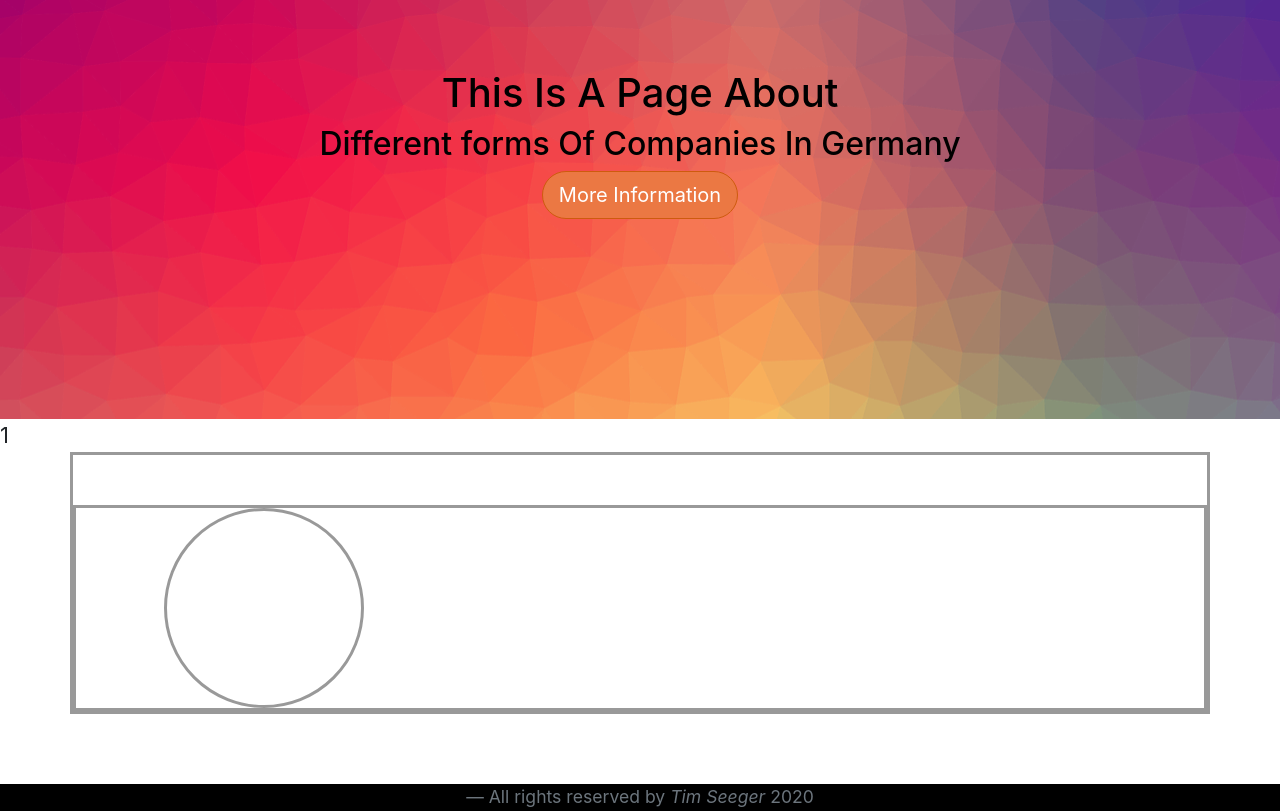
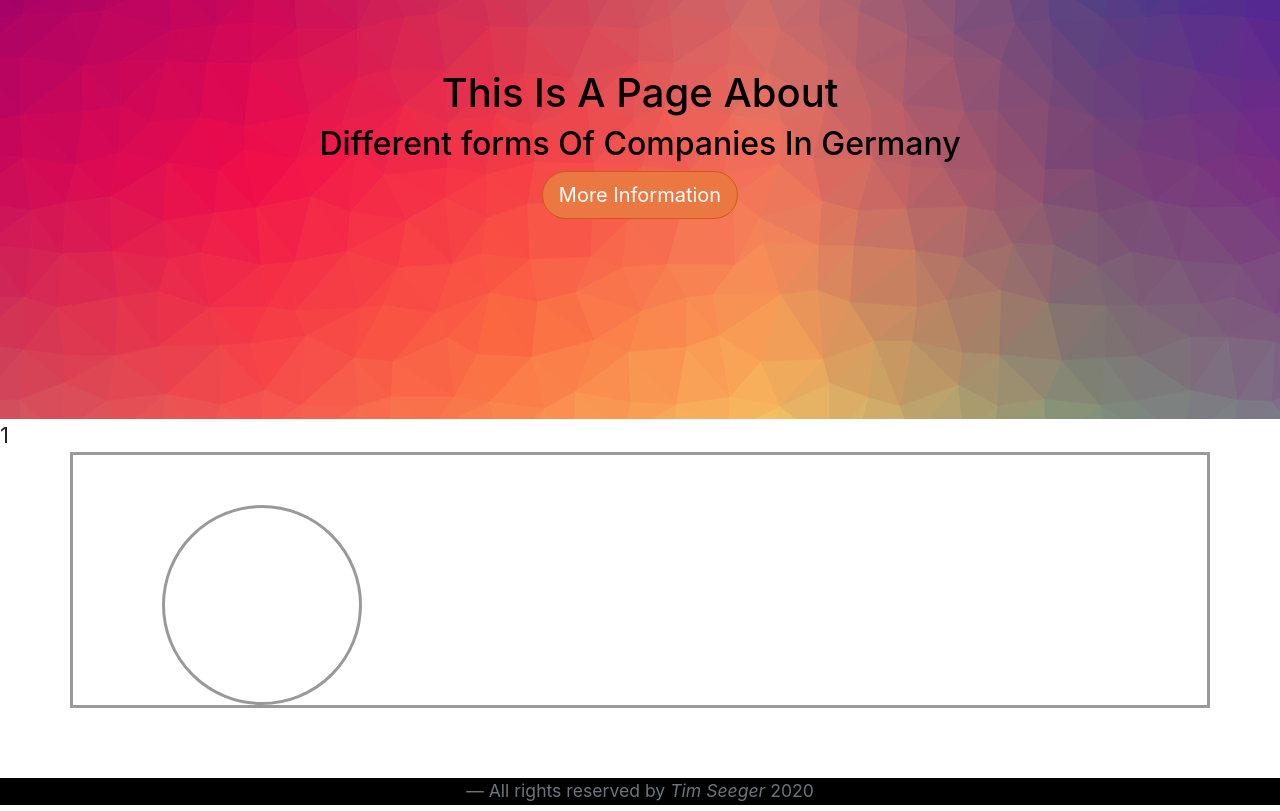
Before and after one commit to TimSgr/Projekt_Bootstrap_CSS, a PHP site: page /singleview.php?idnr=1 in a window 1280 px wide. Shown: the part 34-845 px from the top of the page. Run offline with PHP 8.4, Linux system fonts and the light colour scheme; data that the repository does not hold is empty.

Commit message:
angepasst

```diff
--- a/main.css
+++ b/main.css
@@ -60,7 +60,7 @@ body {
   .unternehmensform {
     margin-top: 50px;
     margin-bottom: 120px;
-    border: 3px solid rgba(0,0,0,0.4);
+    /* border: 3px solid rgba(0,0,0,0.4); */
   }
 
   .unternehmensform:last-of-type {
@@ -102,9 +102,9 @@ body {
     padding-bottom: 110px !important;
   }
 
-  .ausrichtung {
+  /* .ausrichtung {
     border: 3px solid rgba(0,0,0,0.4) !important;
-  }
+  } */
 
   .ordnung {
     float: left;
```
